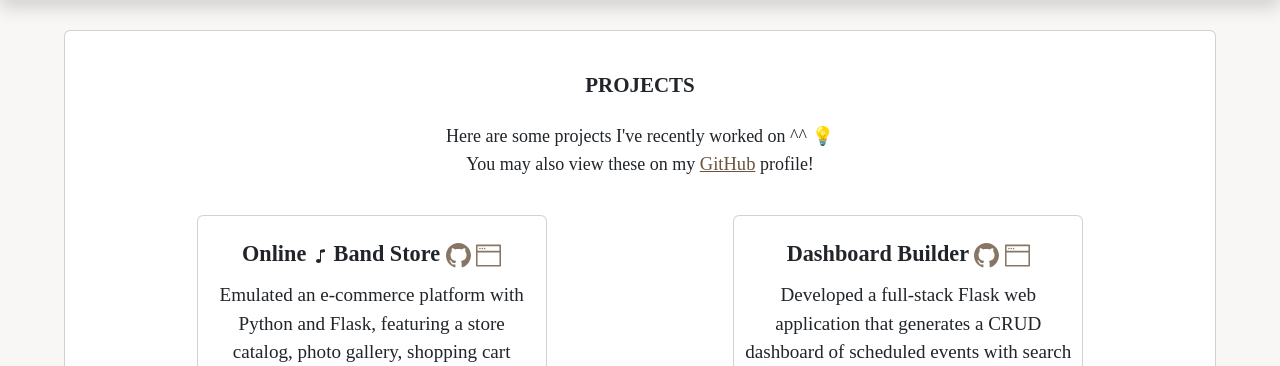
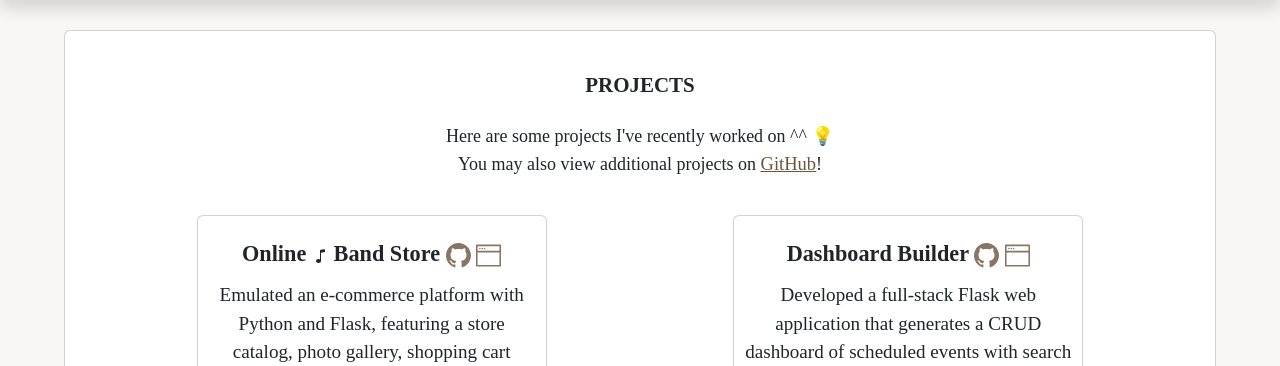
Before and after one commit to jschhie/portfolio, a Flask app: page /projects in a window 1280 px wide. Shown: the part 54-420 px from the top of the page. Run offline with Flask 3, Linux system fonts and the light colour scheme; some web fonts are replaced.

Commit message:
Update projects.html

```diff
--- a/website/templates/projects.html
+++ b/website/templates/projects.html
@@ -8,7 +8,7 @@
     </div>
 
     <p>Here are some projects I've recently worked on ^^ 💡</p>
-    <p> You may also view these on my <a href="https://github.com/jschhie" target="_blank">GitHub</a> profile! </p>
+    <p> You may also view additional projects on <a href="https://github.com/jschhie" target="_blank">GitHub</a>! </p>
 
     <div class="projects-container">
 
@@ -67,7 +67,7 @@
                                         <p class="carousel-caption d-none d-md-block">Customer receipt.</p>
                                     </div>
                                     <div class="carousel-item">
-                                        <img src="https://github.com/jschhie/band-web-app/blob/main/newdemos/login-view/cart.png" width="350px" height="300px" class="selected-img d-block w-100">
+                                        <img src="https://github.com/jschhie/Mock-Band-Web-App/blob/main/newdemos/login-view/cart.png" width="350px" height="300px" class="selected-img d-block w-100">
                                         <br>
                                         <p class="carousel-caption d-none d-md-block">Store with virtual shopping cart.</p>
                                     </div>
```
